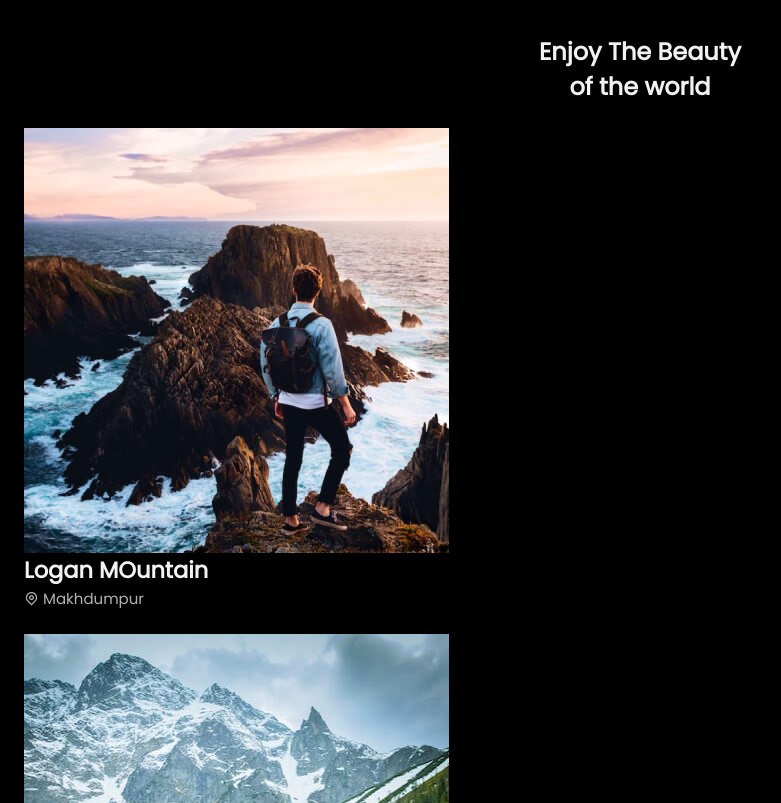
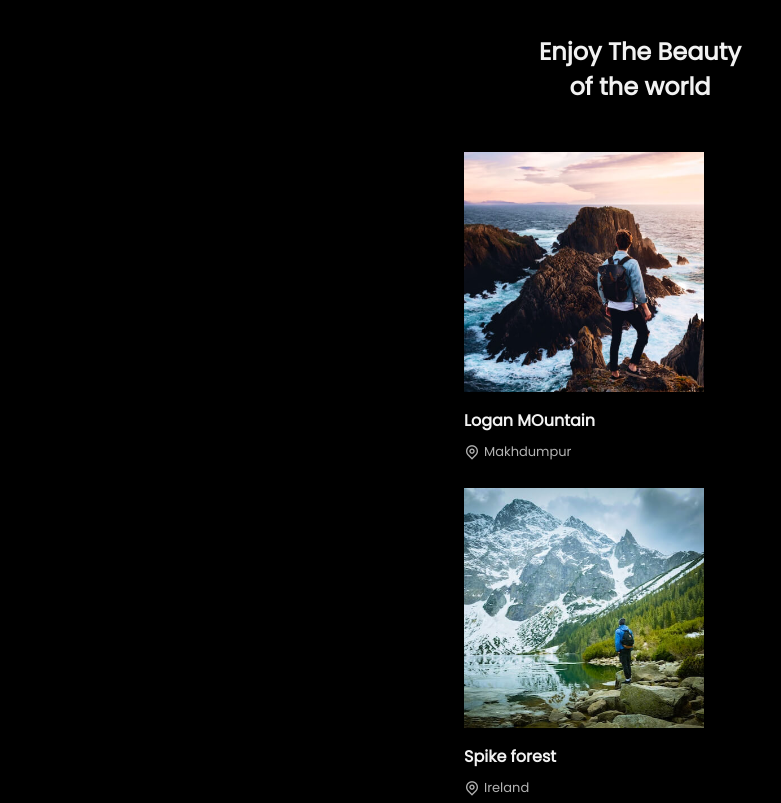
Before and after one commit to Faiznhmd/travelwebsite, a plain HTML site: page index.html in a window 1280 px wide. Shown: the part 1900-2703 px from the top of the page, without its empty margins (0-781 px from the left). Drawn offline with nearby package versions, Linux system fonts and the light colour scheme.

Commit message:
popular section done

```diff
--- /dev/null
+++ b/components/_popular.scss
@@ -0,0 +1,46 @@
+@import "./variables";
+.popular__container {
+  padding-top: 1.5rem;
+  grid-template-columns: 240px;
+  justify-content: center;
+  row-gap: 2.5rem;
+  .popular__card {
+    .popular__image {
+      position: relative;
+      overflow: hidden;
+      margin-bottom: 1rem;
+      &:hover .popular__img {
+        transform: scale(1.2);
+      }
+      .popular__img {
+        transition: transform 0.4s;
+      }
+    }
+    .popular__shadow {
+      position: absolute;
+      top: 0;
+      left: 0;
+      width: 100%;
+      height: 800px;
+      background: linear-gradient(
+        180deg,
+        hsla(0, 0%, 0%, 0) 50%,
+        hsl(0, 0%, 0%) 78%
+      );
+    }
+    .popular__title {
+      font-size: $--h3-font-size;
+      margin-bottom: 0.5rem;
+    }
+    .popular__location {
+      display: inline-flex;
+      align-items: center;
+      column-gap: 0.25rem;
+      font-size: 0.813rem;
+      font-weight: 500;
+      i {
+        font-size: 1rem;
+      }
+    }
+  }
+}
```
Also changed, not shown: style.css, 1 other file.
